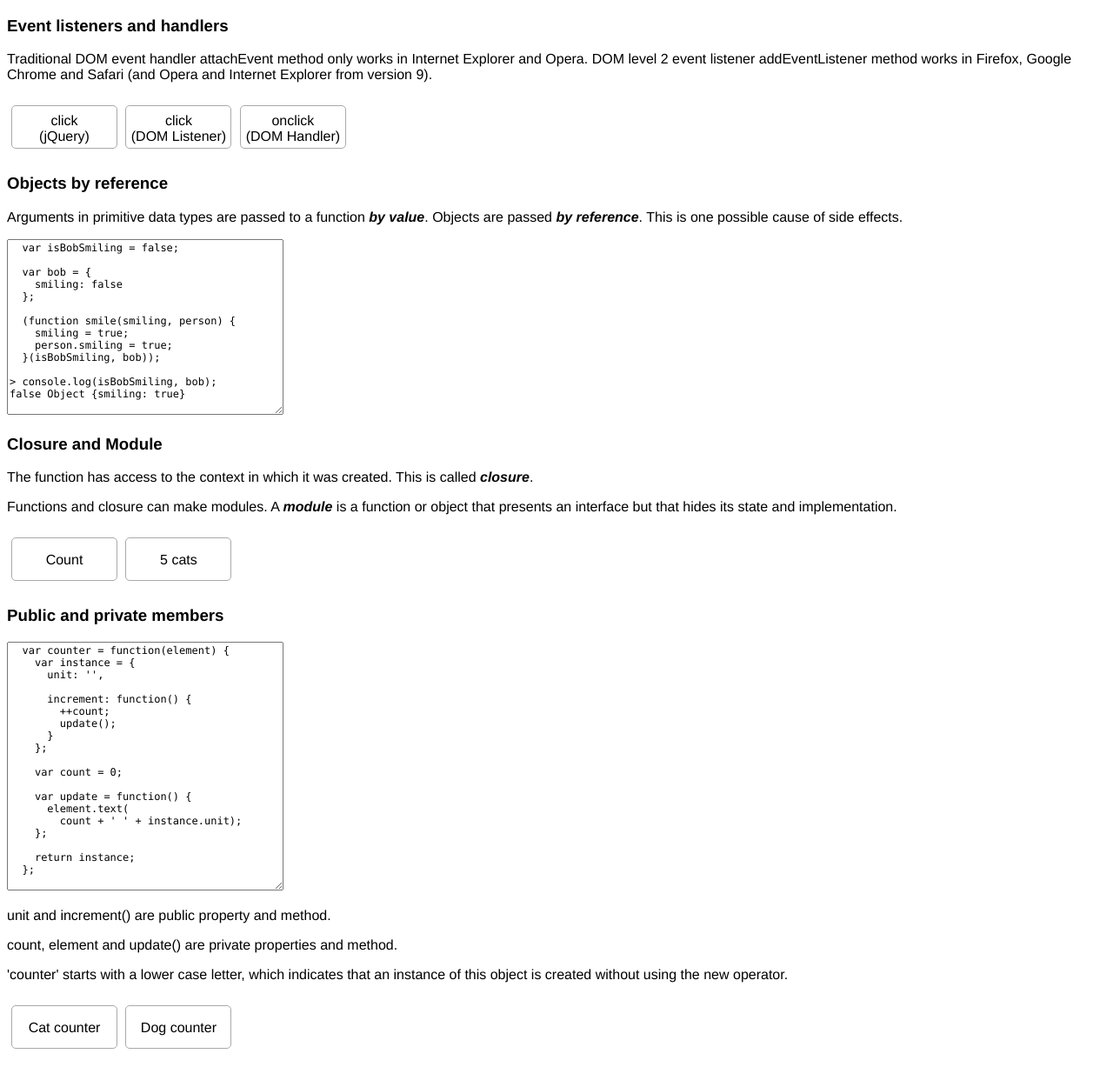
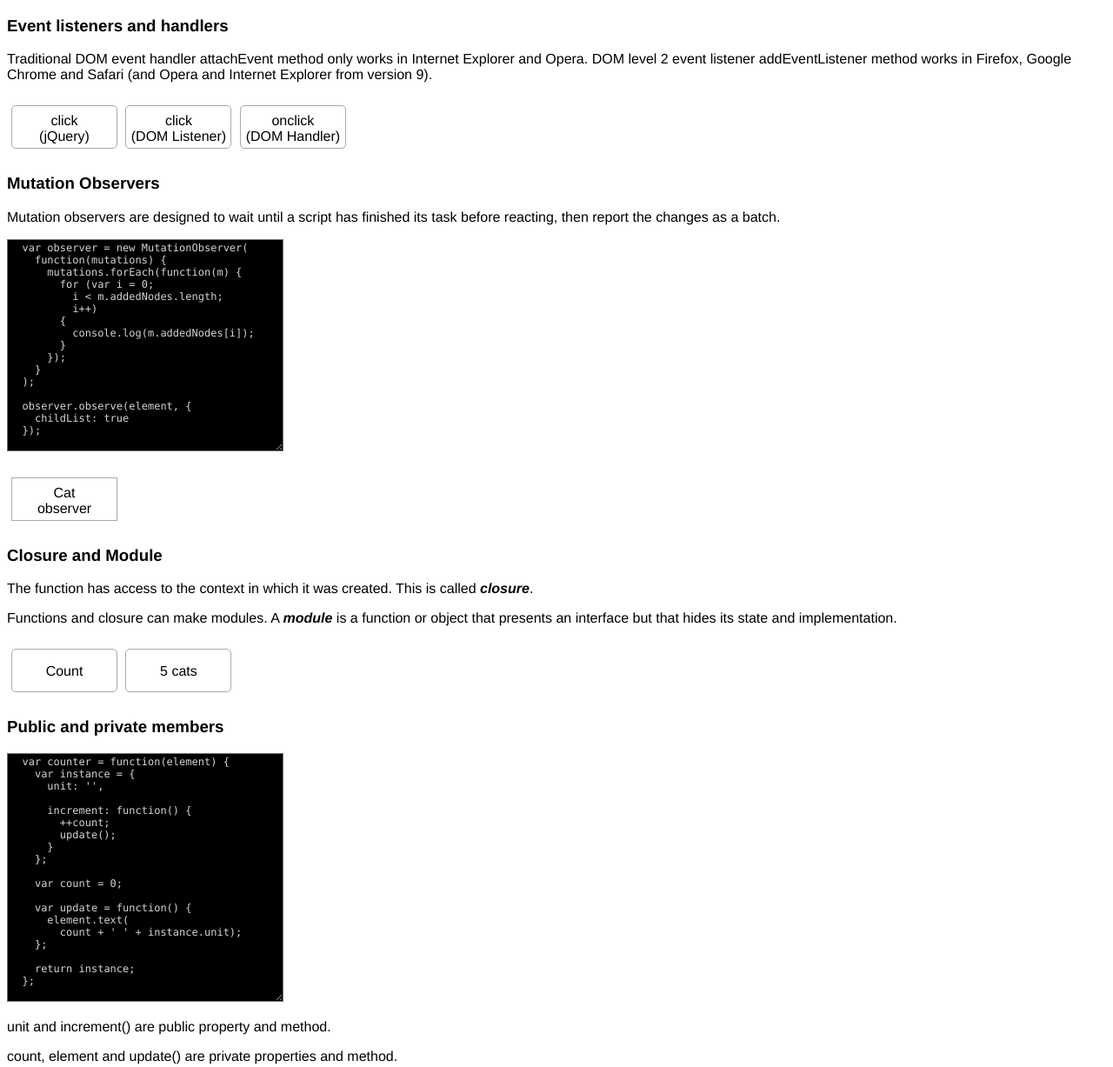
Before and after one commit to HIROSN/netcompweb, a plain HTML site: page index.html in a window 1280 px wide. Shown: the top 1227 px of the page at 87% size. Drawn offline with nearby package versions, Linux system fonts and the light colour scheme.

Commit message:
Add notes on mutation observers.

```diff
--- a/index.html
+++ b/index.html
@@ -22,27 +22,29 @@
     <div id="click2" class="listener clickable">click<br>(DOM Listener)</div>
     <div id="click3" class="listener clickable">onclick<br>(DOM Handler)</div>
 
-    <h3>Objects by reference</h3>
-    <p>Arguments in primitive data types are passed to a function <em>by
-      value</em>. Objects are passed <em>by reference</em>. This is one
-      possible cause of
-      <a href="http://en.wikipedia.org/wiki/Side_effect_(computer_science)"
-        target="_blank">side effects</a>.</p>
+    <h3>Mutation Observers</h3>
+    <p>Mutation observers are designed to wait until a script has finished
+      its task before reacting, then report the changes as a batch.</p>
     <p>
-      <textarea id="bob" class="code" readonly=true cols=41 rows=14>
-  var isBobSmiling = false;
+      <textarea class="code" readonly=true cols=41 rows=17>
+  var observer = new MutationObserver(
+    function(mutations) {
+      mutations.forEach(function(m) {
+        for (var i = 0;
+          i < m.addedNodes.length;
+          i++)
+        {
+          console.log(m.addedNodes[i]);
+        }
+      });
+    }
+  );
 
-  var bob = {
-    smiling: false
-  };
-
-  (function smile(smiling, person) {
-    smiling = true;
-    person.smiling = true;
-  }(isBobSmiling, bob));
-
-> console.log(isBobSmiling, bob);</textarea>
+  observer.observe(element, {
+    childList: true
+  });</textarea>
     </p>
+    <div id="catObserver" class="listener">Cat<br>observer</div>
 
     <h3>Closure and Module</h3>
     <p>The function has access to the context in which it was created.
@@ -83,6 +85,28 @@
     <div id="catButton" class="button">Cat counter</div>
     <div id="dogButton" class="button">Dog counter</div>
 
+    <h3>Objects by reference</h3>
+    <p>Arguments in primitive data types are passed to a function <em>by
+      value</em>. Objects are passed <em>by reference</em>. This is one
+      possible cause of
+      <a href="http://en.wikipedia.org/wiki/Side_effect_(computer_science)"
+        target="_blank">side effects</a>.</p>
+    <p>
+      <textarea id="bob" class="code" readonly=true cols=41 rows=14>
+  var isBobSmiling = false;
+
+  var bob = {
+    smiling: false
+  };
+
+  (function smile(smiling, person) {
+    smiling = true;
+    person.smiling = true;
+  }(isBobSmiling, bob));
+
+> console.log(isBobSmiling, bob);</textarea>
+    </p>
+
     <a id="ie8"/><h3><a href="ie8/">Internet Explorer 8</a></h3>
     <p>Most browsers except IE8 treat whitespace between elements (such as
       spaces or carriage returns) as a text node.</p>
--- a/listener.js
+++ b/listener.js
@@ -63,3 +63,31 @@ var listener = function(element) {
 
   return instance;
 };
+
+var observer = function(element) {
+  var mutationObserver;
+
+  var instance = {
+    callback: function(mutations) {},
+
+    getElement: function() {
+      return element;
+    },
+
+    observe: function(source) {
+      if (mutationObserver) {
+        mutationObserver.observe(source, { childList: true });
+      }
+    }
+  };
+
+  if (MutationObserver) {
+    mutationObserver = new MutationObserver(function(mutations) {
+      if (!instance.callback(mutations)) {
+        fade(element, [false, false, true]);
+      }
+    });
+  }
+
+  return instance;
+};
--- a/script.js
+++ b/script.js
@@ -26,22 +26,23 @@ $(document).ready(function() {
       'click', document.getElementById('click3'));
   }());
 
-  // Objects by reference
+  // Mutation Observers
   (function() {
-    var log;
-    var isBobSmiling = false;
+    var catObserver = observer($('#catObserver'));
 
-    var bob = {
-      smiling: false
+    catObserver.callback = function(mutations) {
+      var added = 0;
+      var removed = 0;
+
+      mutations.forEach(function(mutation) {
+        added += mutation.addedNodes.length;
+        removed += mutation.removedNodes.length;
+      });
+
+      this.getElement().html(added + ' added<br>' + removed + ' removed');
     };
 
-    (function smile(smiling, person) {
-      smiling = true;
-      person.smiling = true;
-    }(isBobSmiling, bob));
-
-    log = '\n' + isBobSmiling + ' Object {smiling: ' + bob.smiling + '}';
-    $('#bob').text($('#bob').text() + log);
+    catObserver.observe(document.getElementById('cats'));
   }());
 
   // Cat Counter
@@ -170,4 +171,22 @@ $(document).ready(function() {
     });
   }());
 
+  // Objects by reference
+  (function() {
+    var log;
+    var isBobSmiling = false;
+
+    var bob = {
+      smiling: false
+    };
+
+    (function smile(smiling, person) {
+      smiling = true;
+      person.smiling = true;
+    }(isBobSmiling, bob));
+
+    log = '\n' + isBobSmiling + ' Object {smiling: ' + bob.smiling + '}';
+    $('#bob').text($('#bob').text() + log);
+  }());
+
 });
--- a/stylesheet.css
+++ b/stylesheet.css
@@ -19,6 +19,8 @@ textarea.code {
   font-family: Monaco, Consolas;
   font-size: 9pt;
   overflow: auto;
+  color: lightgray;
+  background-color: black;
 }
 
 input {
```
